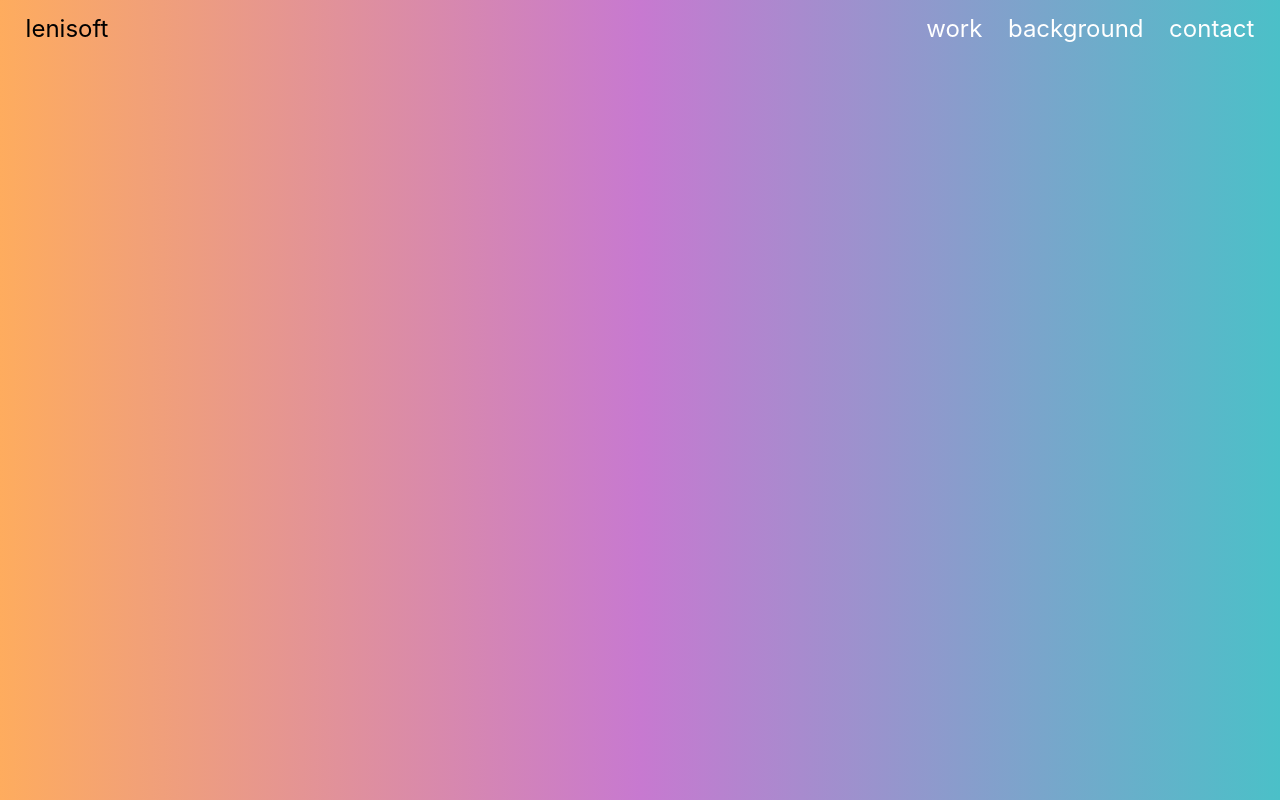
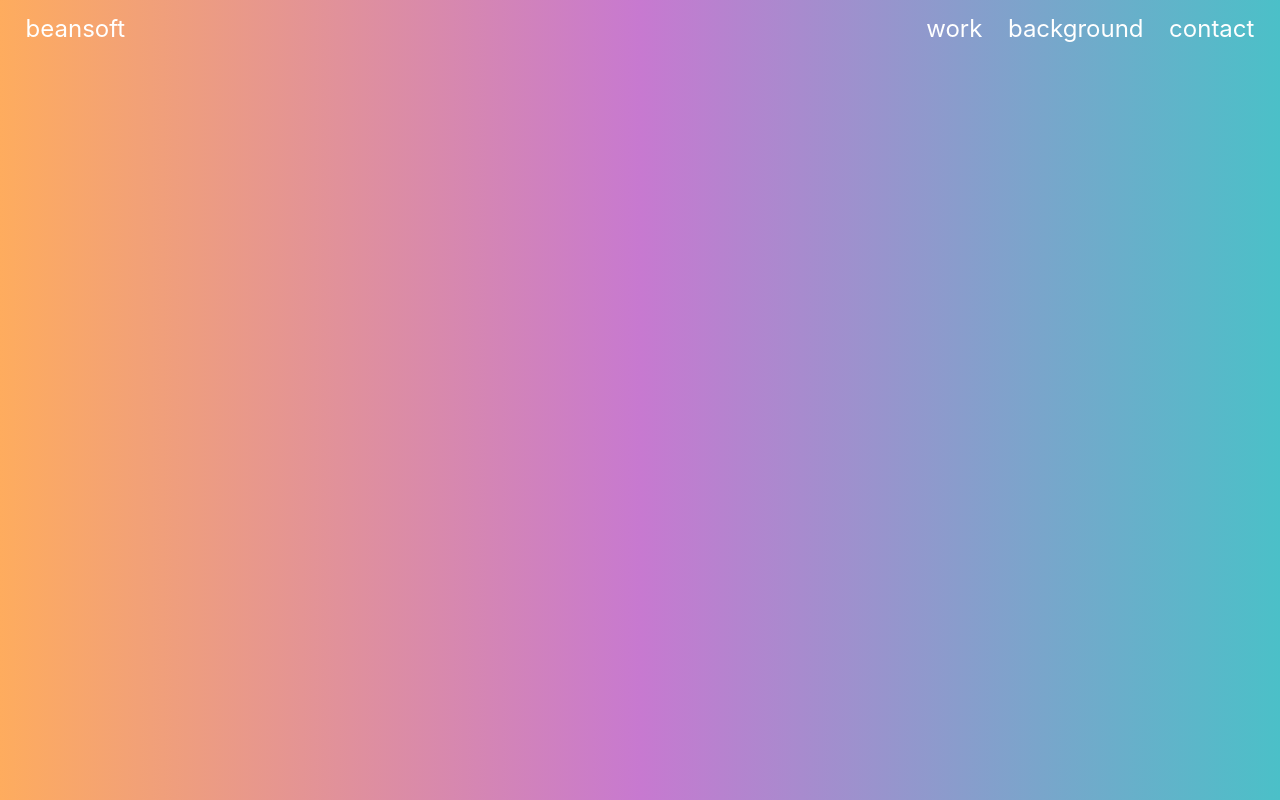
Before and after one commit to lenitpx/2020_folio, a React (Create React App) app: page / in a window 1280 px wide. Built offline with nearby package versions, Linux system fonts and the light colour scheme.

Commit message:
installed react router

```diff
--- a/package.json
+++ b/package.json
@@ -21,6 +21,7 @@
     "react": "^16.13.1",
     "react-apollo": "^3.1.5",
     "react-dom": "^16.13.1",
+    "react-router-dom": "^5.2.0",
     "react-scripts": "3.4.3"
   },
   "scripts": {
--- a/src/App.css
+++ b/src/App.css
@@ -20,6 +20,7 @@ code {
 
 .App-header .titleSplash {
   margin-right: auto;
+  color: white;
 }
 
 .App-header .menuItem {
--- a/src/App.js
+++ b/src/App.js
@@ -1,14 +1,24 @@
 import React from 'react';
-import AppHeader from './header/AppHeader.js'
 import AppContact from './contact/AppContact.js'
 import AppCount from './count/AppCount.js'
-import AppEvolution from './evolution/AppEvolution.js'
+import AppWork from './evolution/AppWork.js'
+import {
+  BrowserRouter as Router,
+  Switch,
+  Route,
+  Link
+} from "react-router-dom";
 import './App.css';
 
 function App() {
   return (
     <div className="App">
-      <AppHeader />
+      <header className="App-header">
+        <div className="titleSplash">beansoft</div>
+        <div className="menuItem">work</div>
+        <div className="menuItem">background</div>
+        <div className="menuItem">contact</div>
+      </header>
     </div>
   );
 }
--- a/src/evolution/AppEvolution.js
+++ /dev/null
@@ -1,11 +0,0 @@
-import React from 'react';
-
-function AppEvolution() {
-    return (
-        <div className="App-evolution">
-        <p>placeholder 3</p>
-      </div>
-    )
-}
-
-export default AppEvolution;
--- a/src/header/AppHeader.js
+++ /dev/null
@@ -1,14 +0,0 @@
-import React from 'react';
-
-function AppHeader() {
-    return (
-      <header className="App-header">
-        <div className="titleSplash">lenisoft</div>
-        <div className="menuItem">work</div>
-        <div className="menuItem">background</div>
-        <div className="menuItem">contact</div>
-      </header>
-    )
-}
-
-export default AppHeader;
```
Also changed, not shown: 1 other file (tests, documents, lock files or other folders).
